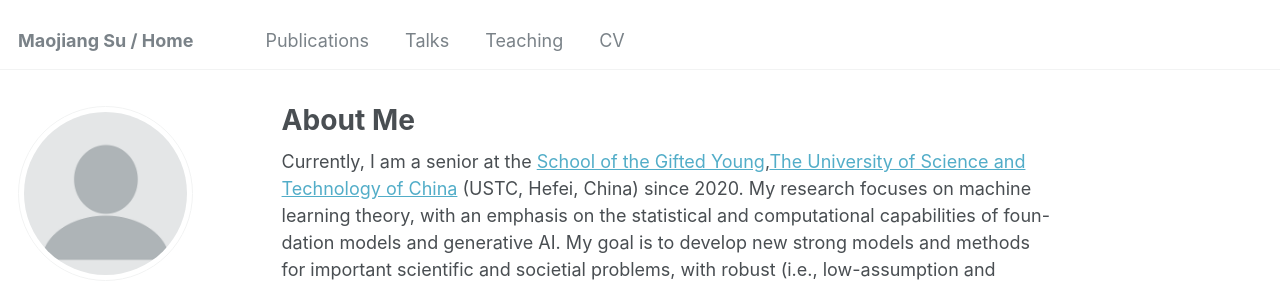
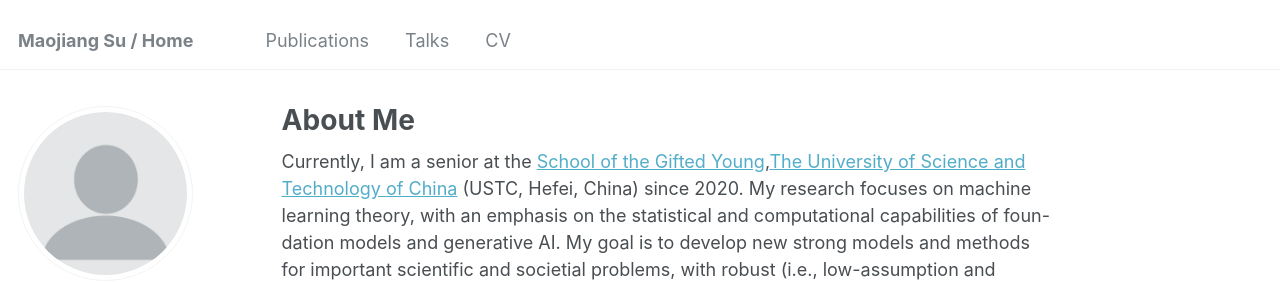
Before and after one commit to sumaojj/sumaojj.github.io, a Jekyll site: the page built from _pages/about.md, in a window 1280 px wide. Shown: the top 282 px of the page. Built offline with Jekyll 4.4.1, drawn with Linux system fonts in a browser that asks for light colours; some web fonts are replaced.

Commit message:
Update navigation.yml

```diff
--- a/_data/navigation.yml
+++ b/_data/navigation.yml
@@ -11,8 +11,5 @@ main:
   - title: "Talks"
     url: /talks/
 
-  - title: "Teaching"
-    url: /teaching/
-
   - title: "CV"
     url: /cv/
```
